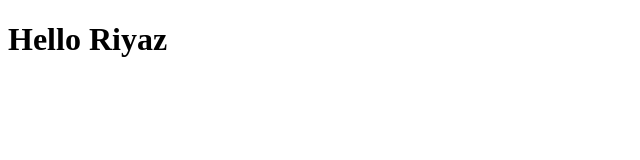
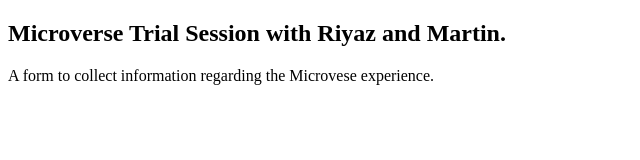
Before and after one commit to r-ahmed2022/MartinProject, a plain HTML site: page index.html in a window 1280 px wide. Shown: the whole page, without its empty margins (0-640 px from the left). Drawn offline with Linux system fonts and the light colour scheme.

Commit message:
First 2 challenges complete.

```diff
--- a/index.html
+++ b/index.html
@@ -9,9 +9,14 @@
   <body>
     <script src="https://cdn.freecodecamp.org/testable-projects-fcc/v1/bundle.js"></script>
 
-    <h1>
-      Hello Riyaz
-    </h1>
+    <section id ="header">
+        <h1>
+          Microverse Trial Session with Riyaz and Martin.
+        </h1>
+      <p id="description">
+          A form to collect information regarding the Microvese experience.
+        </p>
+      </section>
 
 
     <script  src="js/index.js"></script>
```
Also changed, not shown: css/styles-form.css (added).
